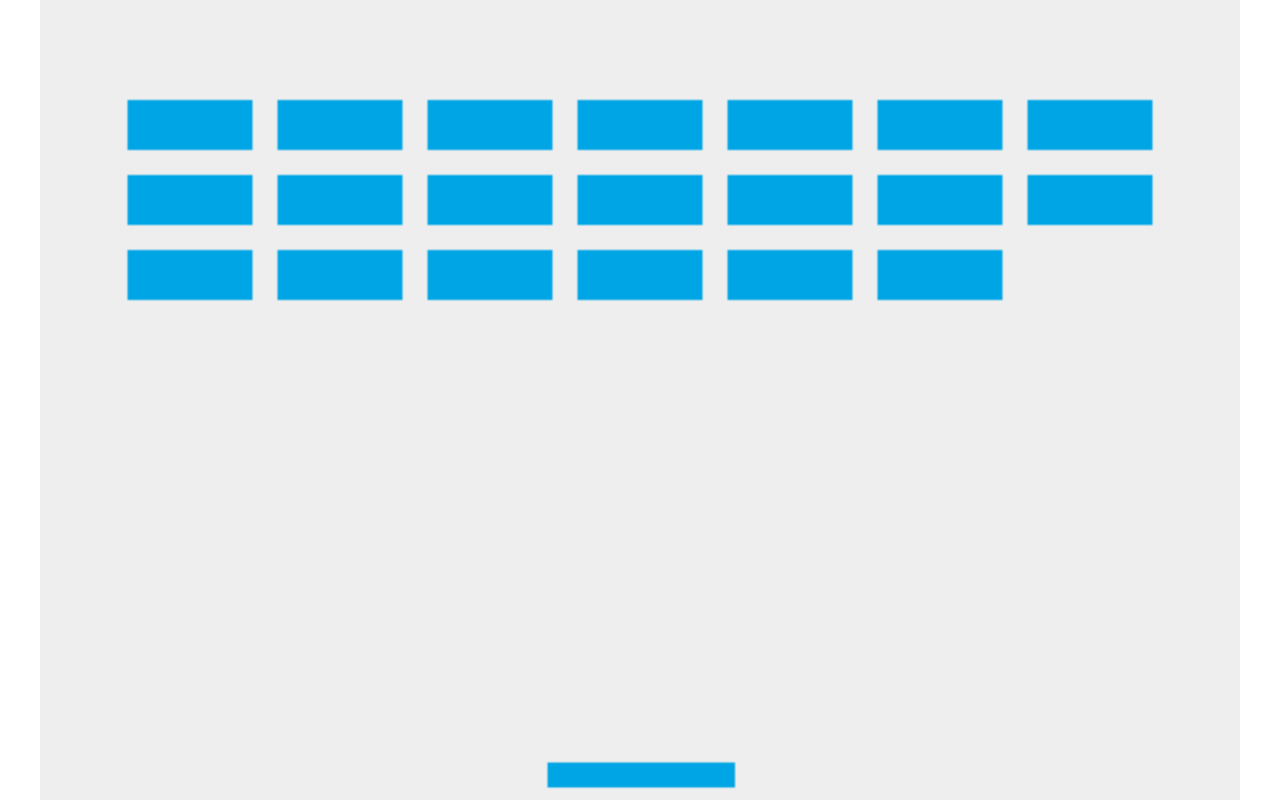
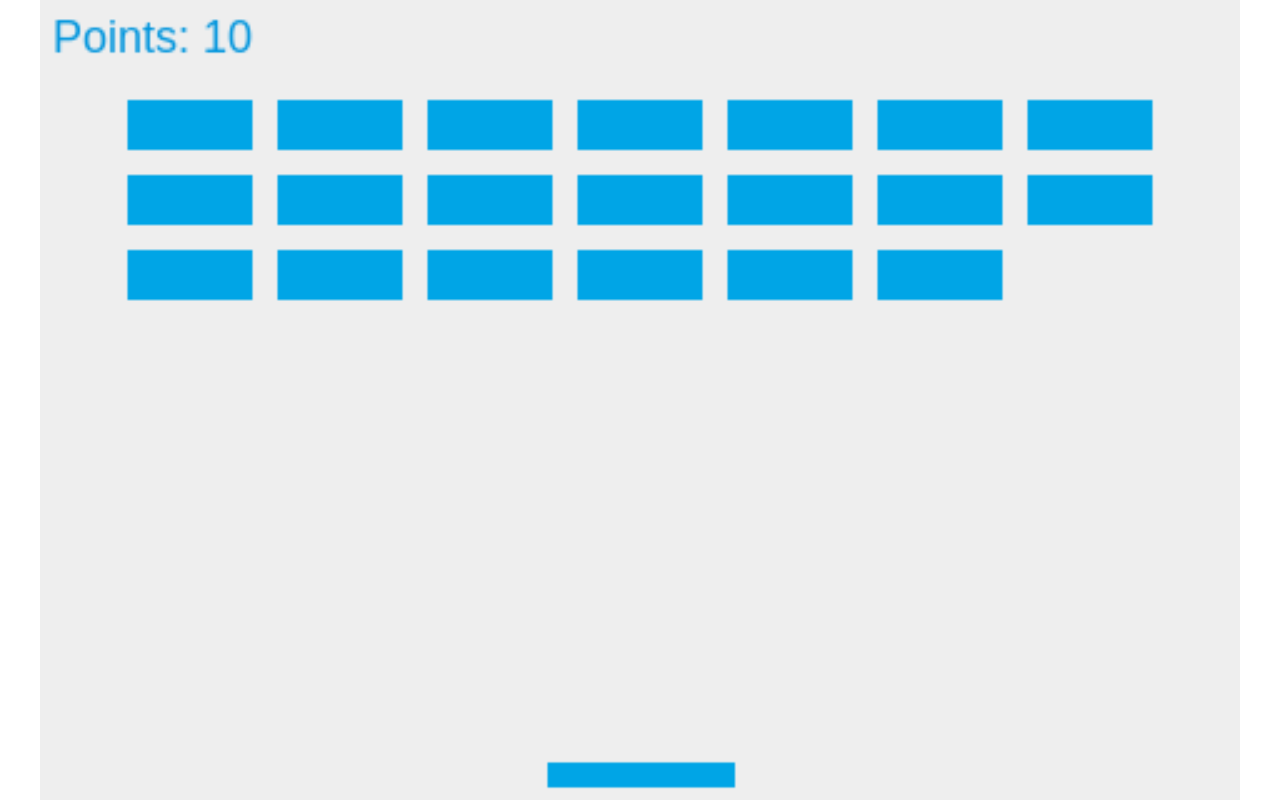
Before and after one commit to LukasBrzyski/breakout-Phaser, a plain HTML site: page index.html in a window 1280 px wide. Drawn offline with Linux system fonts and the light colour scheme.

Commit message:
the score

```diff
--- a/index.html
+++ b/index.html
@@ -24,6 +24,8 @@
         let bricks;
         let newBrick;
         let brickInfo;
+        let scoreText;
+        let score = 0;
 
         //preload takes care of preloading the assets
         function preload() {
@@ -58,6 +60,7 @@
             paddle.body.immovable = true; //rakietka nie opada po odbiciu piłki
 
             initBricks();
+            scoreText = game.add.text(5, 5, 'Points: 0', { font: '18px Arial', fill: '#0095DD' });
         }
         //update is executed on every frame
         function update() {
@@ -99,6 +102,8 @@
 
         function ballHitBrick(ball, brick) {
             brick.kill();
+            score += 10;
+            scoreText.setText('Points: ' + score);
         }
     </script>
 </body>
```
